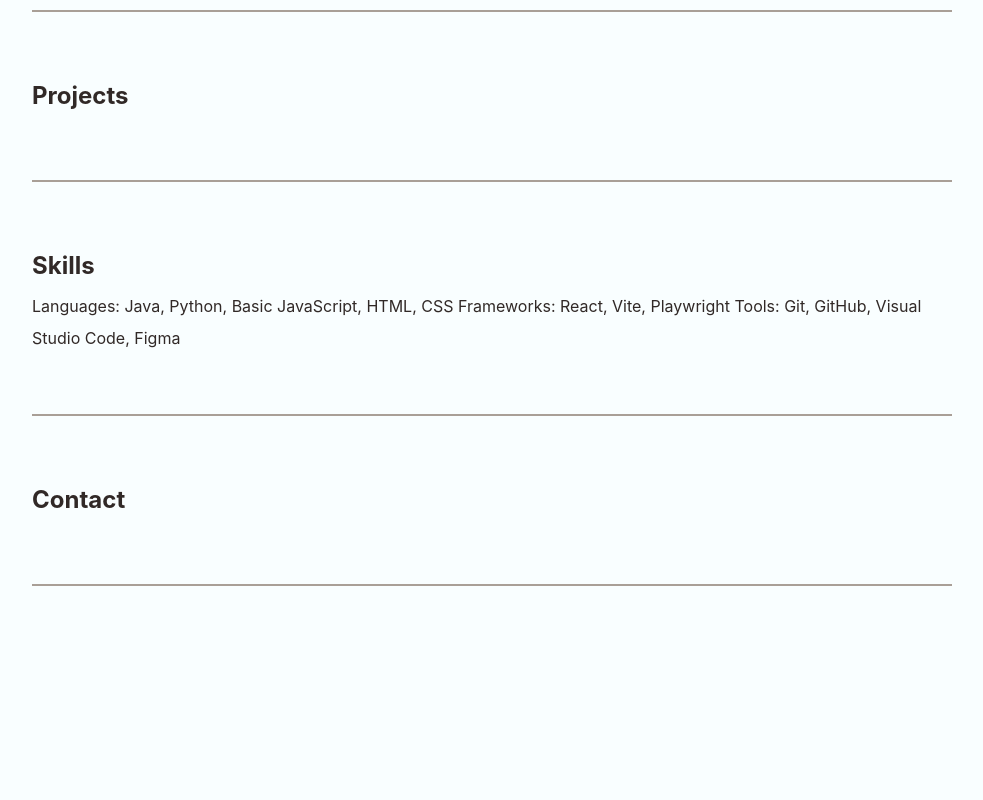
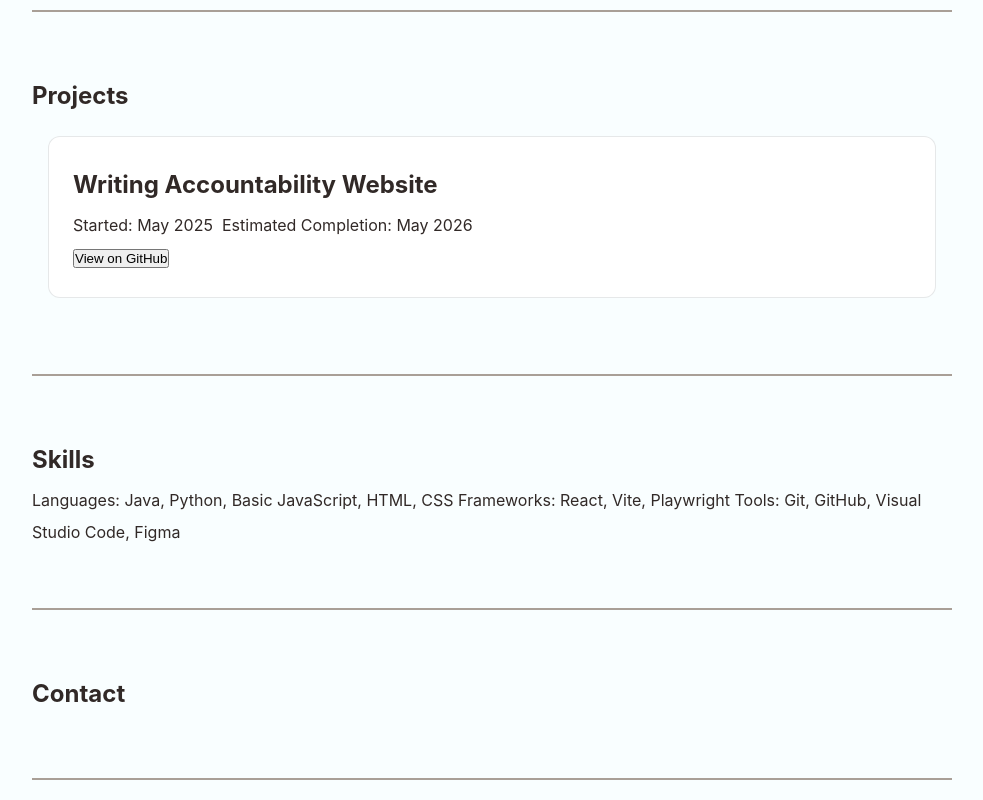
Before and after one commit to averlbacher2/averlbacher2.github.io, a React (Vite) app in the folder personal-portfolio/: page / in a window 1280 px wide. Shown: the part 1451-2251 px from the top of the page, without its empty margins (148-1131 px from the left). Before the commit the page ends 2057 px from the top, so only its background shows below. Built offline with nearby package versions, Linux system fonts and the light colour scheme.

Commit message:
Created ProjectsContainer file to host the projects and added to App.jsx file to render on screen

```diff
--- a/personal-portfolio/src/App.jsx
+++ b/personal-portfolio/src/App.jsx
@@ -2,6 +2,8 @@ import React from 'react';
 import './styles/main.css';
 import experienceData from './data/experienceData';
 import ExperiencesContainer from './sections/ExperiencesContainer';
+import projectData from './data/projectData';
+import ProjectsContainer from './sections/ProjectsContainer';
 
 function App() {
   return (
@@ -57,6 +59,7 @@ function App() {
         </section>
         <section id="projects">
           <h2>Projects</h2>
+          <ProjectsContainer projects={projectData} />
         </section>
         <section id="skills">
           <h2>Skills</h2>
--- a/personal-portfolio/src/data/projectData.js
+++ b/personal-portfolio/src/data/projectData.js
@@ -8,3 +8,5 @@ const projectData = [
         skills: ["React", "Vite", "JavaScript", "CSS", "HTML", "GitHub"]
     }
 ]
+
+export default projectData;
--- /dev/null
+++ b/personal-portfolio/src/sections/ProjectsContainer.jsx
@@ -0,0 +1,25 @@
+import ProjectCard from "../components/ProjectCard";
+import projectData from "../data/projectData";
+
+export default function ProjectsContainer({ projects }) {
+
+    return (
+        <div className="projects-container">
+            {projects.map((project)=> {
+                return (
+                    <ProjectCard
+                        key={project.id}
+                        id={project.id}
+                        name={project.name}
+                        startDate={project.startDate}
+                        endDate={project.endDate}
+                        descriptionSnippet={project.descriptionSnippet}
+                        descriptionFull={project.descriptionFull}
+                        skills={project.skills}
+                        projectImage={project.projectImage}
+                    />
+                );
+            })}
+        </div>
+    )
+}
--- a/personal-portfolio/src/styles/components.css
+++ b/personal-portfolio/src/styles/components.css
@@ -107,14 +107,16 @@ nav a:hover {
 }
 
 /* Project Card Styling */
-.project-card {
-    background: var(--white);
-    border: 1px solid rgba(130, 138, 145, 0.2);
-    border-radius: 12px;
-    overflow: hidden;
-    transition: all 0.3s ease;
-    cursor: pointer;
-    position: relative;
+.projects-container {
+
+}
+
+.project-card-collapsed {
+
+}
+
+.projects-expanded {
+
 }
 
 .project-dates {
@@ -128,3 +130,24 @@ nav a:hover {
 .project-skill-tag {
 
 }
+
+.project-image {
+
+}
+
+.project-card {
+    background: var(--white);
+    border: 1px solid rgba(130, 138, 145, 0.2);
+    border-radius: 12px;
+    overflow: hidden;
+    transition: all 0.3s ease;
+    cursor: pointer;
+    position: relative;
+    padding: 1.5rem;
+    margin: 1em;
+    backdrop-filter: blur(10px);
+}
+
+.project-card-title {
+
+}
```
